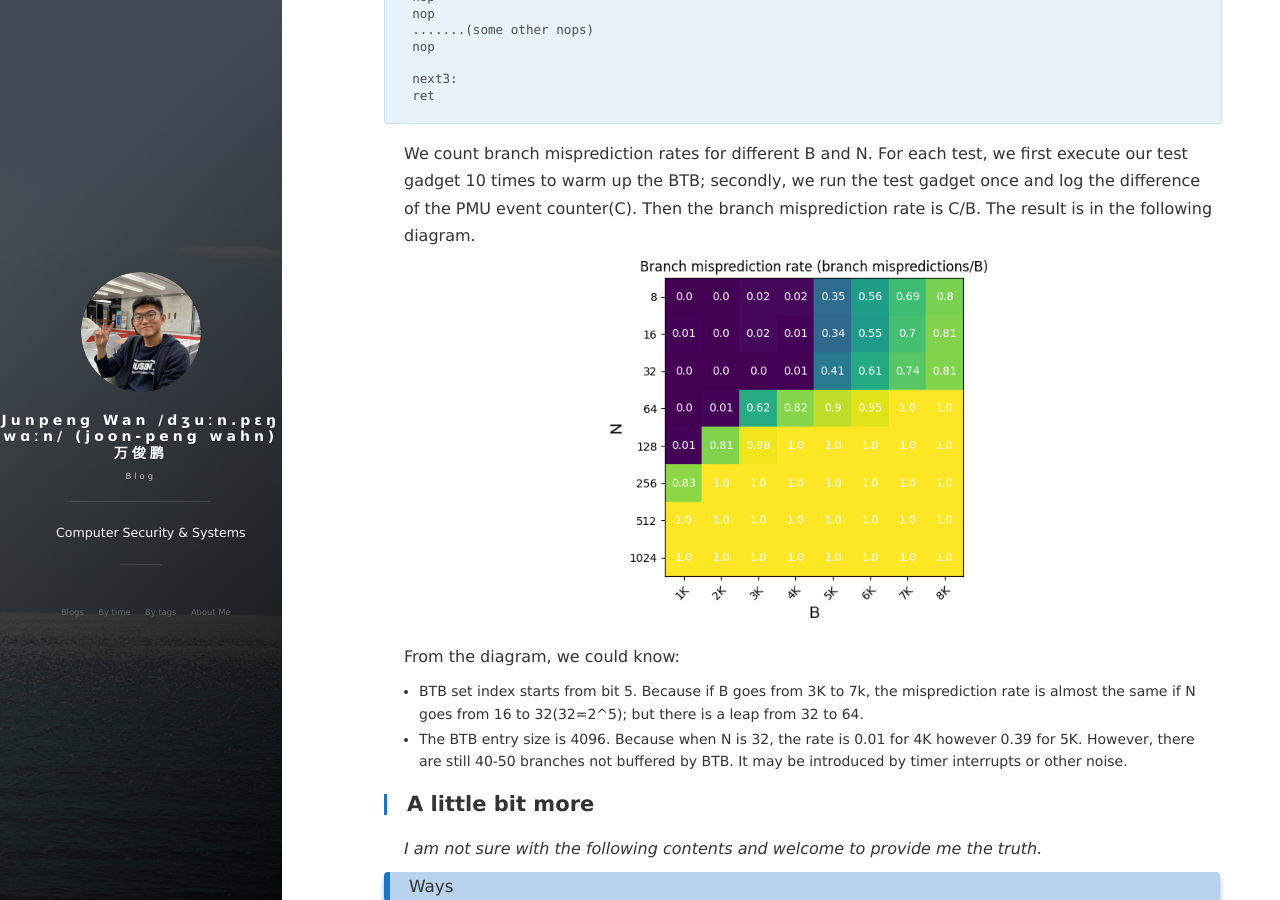
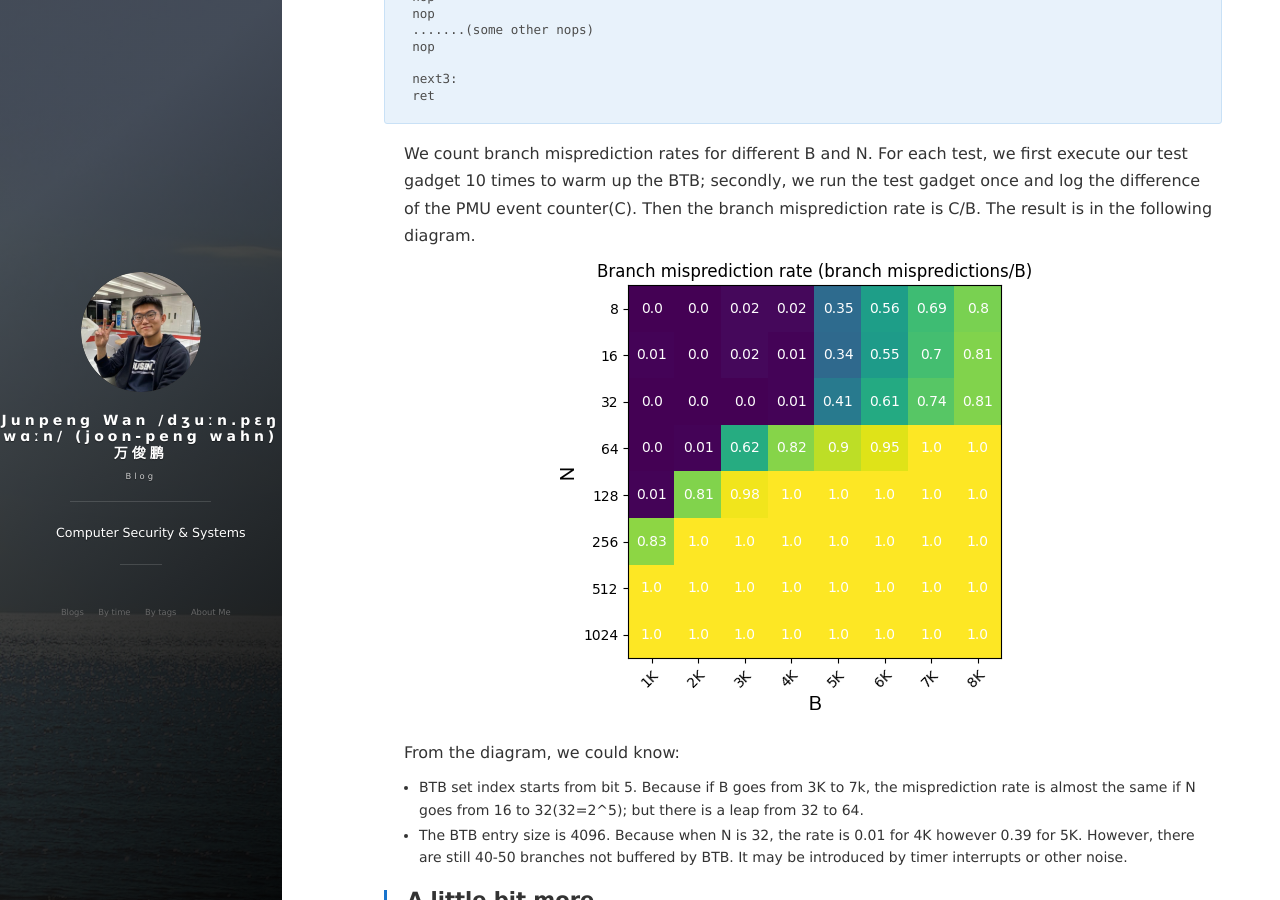
Before and after one commit to stefan1wan/stefan1wan.github.io, a Jekyll site: the page built from _posts/2022-12-14-BTB.md, in a window 1280 px wide and 900 px high, scrolled down 1008 px. Built offline with Jekyll 4.4.1, drawn with Linux system fonts in a browser that asks for light colours; nearby versions of some CDN libraries; library files that are not in the unit come from our copies; comment, search, counter and statistics services are not loaded.

Commit message:
adjust style

````diff
--- a/_posts/2022-12-14-BTB.md
+++ b/_posts/2022-12-14-BTB.md
@@ -43,7 +43,7 @@
 ret
 ```
 We count branch misprediction rates for different B and N.  For each test, we first execute our test gadget 10 times to warm up the BTB;  secondly, we run the test gadget once and log the difference of the PMU event counter(C). Then the  branch misprediction rate is C/B.  The result is in the following diagram.
-<img src="/images/posts/BTB/ARM-capacity.png" style="zoom:80%" />
+<img src="/images/posts/BTB/ARM-capacity.png" style="zoom:100%" />
 
 From the diagram, we could know:
 + BTB set index starts from bit 5. Because if B goes from 3K to 7k, the misprediction rate is almost the same if N goes from 16 to 32(32=2^5); but there is a leap from 32 to 64.
@@ -53,7 +53,7 @@
 *I am not sure with the following contents and welcome to provide me the truth.*
 ### Ways
 We already knew that the set index starts from bit 5. Since the BTB capacity is 4K, the set index bits are at most 12 bits (2^12=4096). Therefore, if we let N >= 2^17, all branches will fit into the same set. By counting branch mispredictions, we could know the ways in each set. Here is our result.
-<img src="/images/posts/BTB/ARM-setindex.png" style="zoom:80%" />
+<img src="/images/posts/BTB/ARM-setindex.png" style="zoom:70%" />
 From the picture, we may conclude that each set has 8 ways. Because when B=8, there is always a low miss rate when log(N)>17. However, if there a eviction buffer for BTB, the ways maybe smaller(like 4 or 6).
 If way=8, then there are 512 sets(8*512=4096). The set index should be 5-13 bit.
 However, we observe that when log(N) = 14 and B=16, the cache miss rate is 0, which implies that the 16 branches are held by different sets so bit 14 is also used for indexing sets. As the picture shows, each bit from 5 to 14 could influence the set distribution thus influencing results. There should be a hash function which maps 5-13 bit to 512 BTB sets.
````
